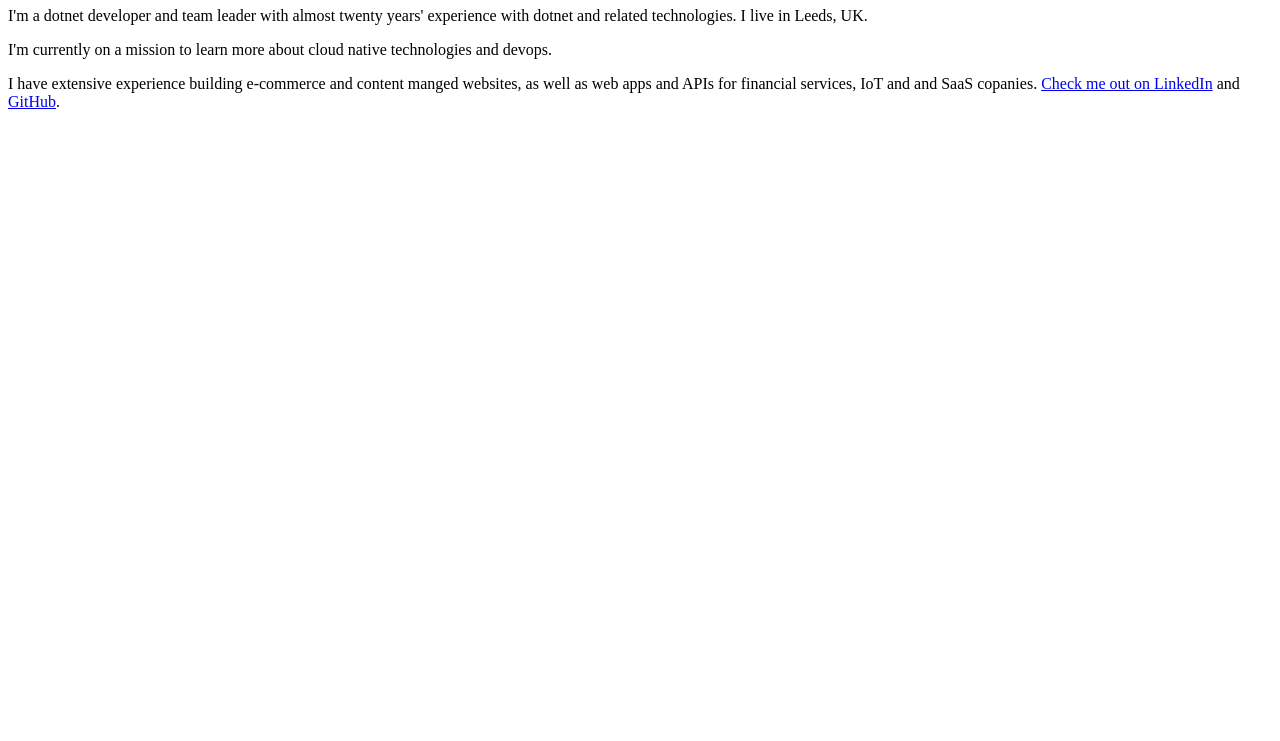
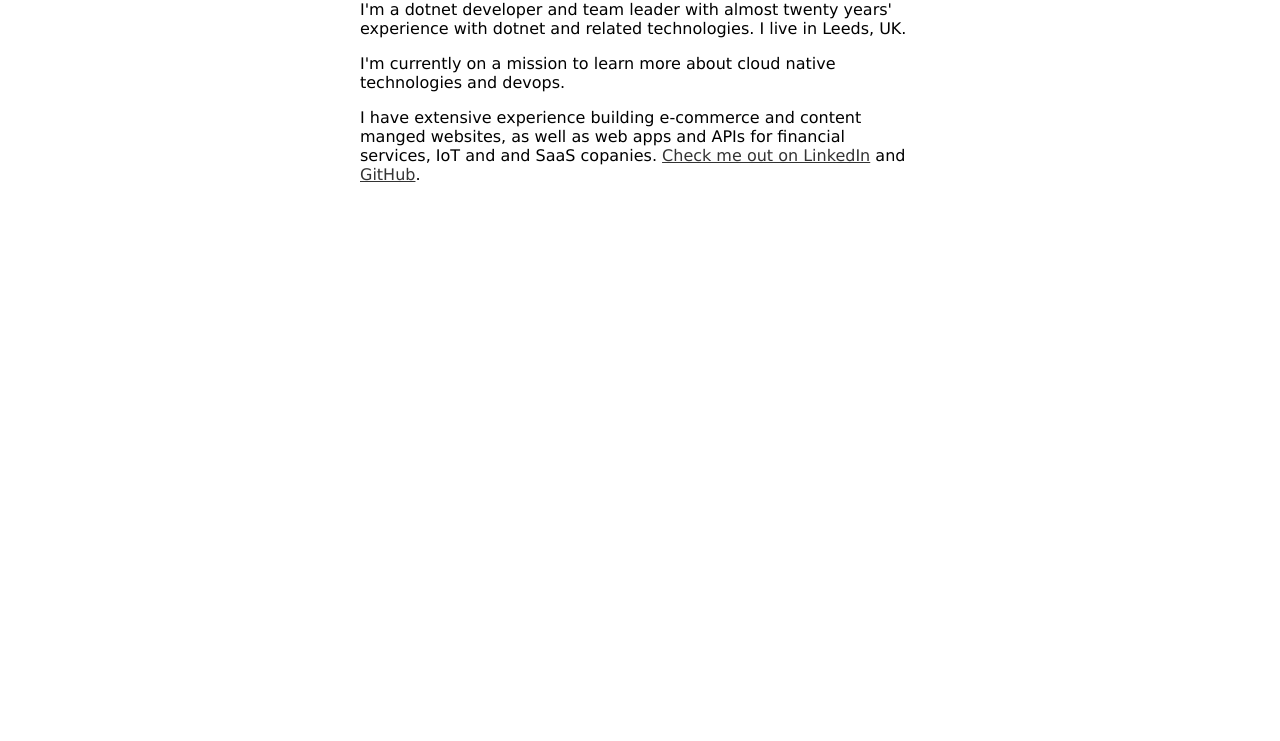
Before and after one commit to gregbrant2/gregbrant.com, a plain HTML site: page src/index.html in a window 1280 px wide. Shown: the part 59-800 px from the top of the page. Drawn offline with Linux system fonts and the light colour scheme.

Commit message:
Basic HTML styling

```diff
--- a/src/index.html
+++ b/src/index.html
@@ -3,7 +3,11 @@
     <meta name="viewport" content="width=device-width, initial-scale=1.0" />
 
     <title>Greg Brant - dotnet and cloud developer in Leeds, UK</title>
-
+    <style>
+        /* html { color-scheme: light dark; } */
+        body { width: 35em; margin: 0 auto; font-family: Verdana, Arial, sans-serif; }
+        a { color: #333; text-decoration: underline; text-decoration-thickness: 1px;}
+    </style>
 <style>
 
 </style>
```
